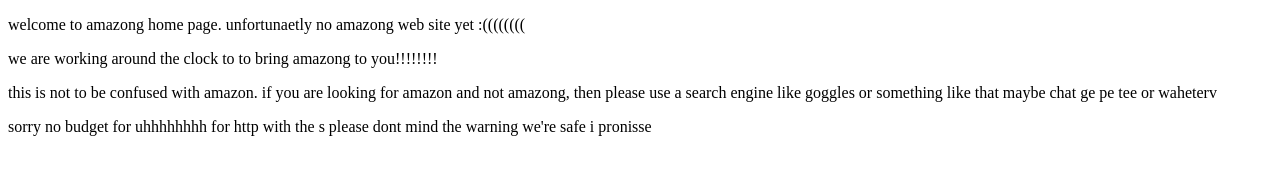
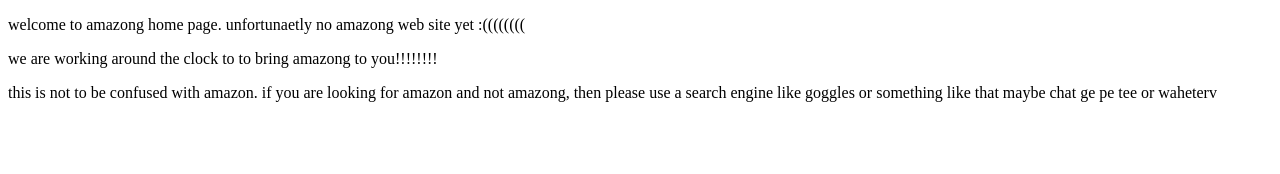
Before and after one commit to vilijur/amazong.vilijur.fish, a plain HTML site: page index.html in a window 1280 px wide. Drawn offline with Linux system fonts and the light colour scheme.

Commit message:
got the budget for the http with the s!!!!!!!!!!!!!!!!

```diff
--- a/index.html
+++ b/index.html
@@ -7,6 +7,5 @@
         <p>welcome to amazong home page. unfortunaetly no amazong web site yet :((((((((<p>
         <p>we are working around the clock to to bring amazong to you!!!!!!!!<p>
         <p>this is not to be confused with amazon. if you are looking for amazon and not amazong, then please use a search engine like goggles or something like that maybe chat ge pe tee or waheterv</p>
-        <p>sorry no budget for uhhhhhhhh for http with the s please dont mind the warning we're safe i pronisse</p>
     </body>
 </html>
```
